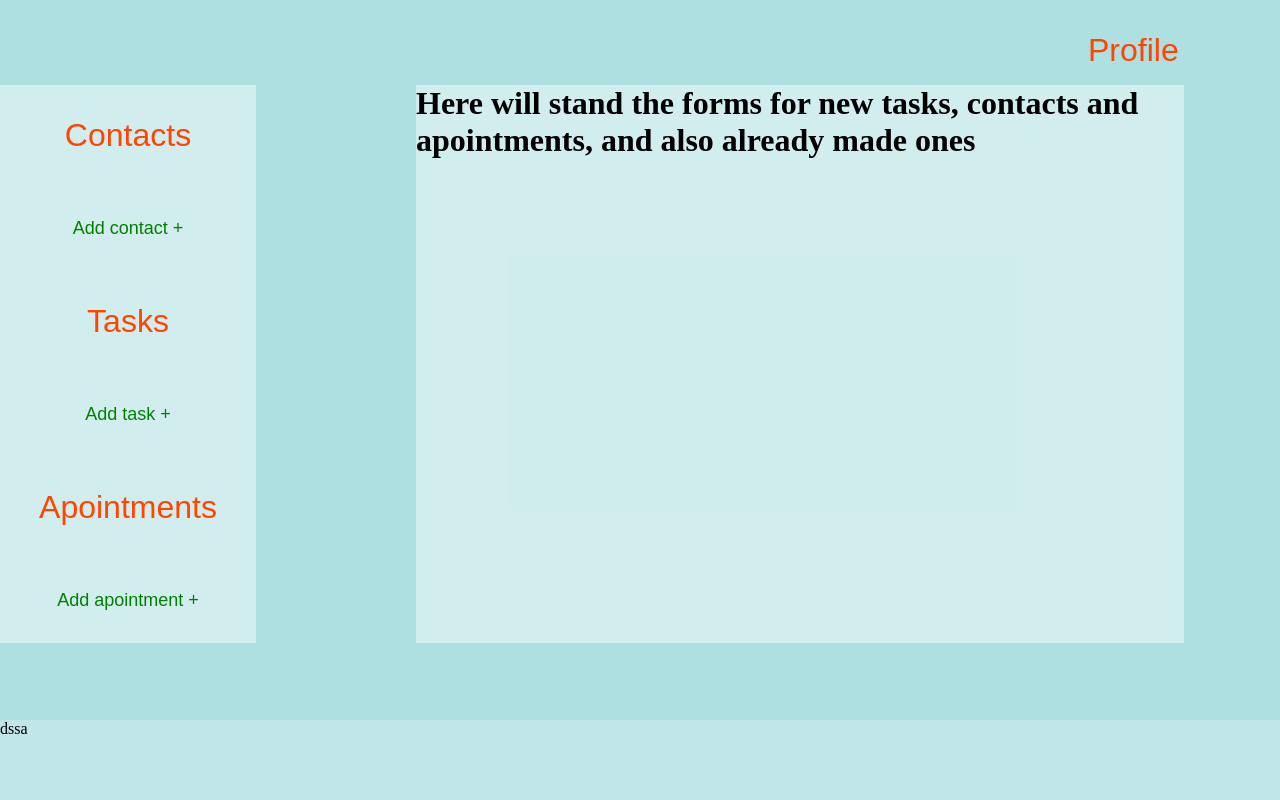
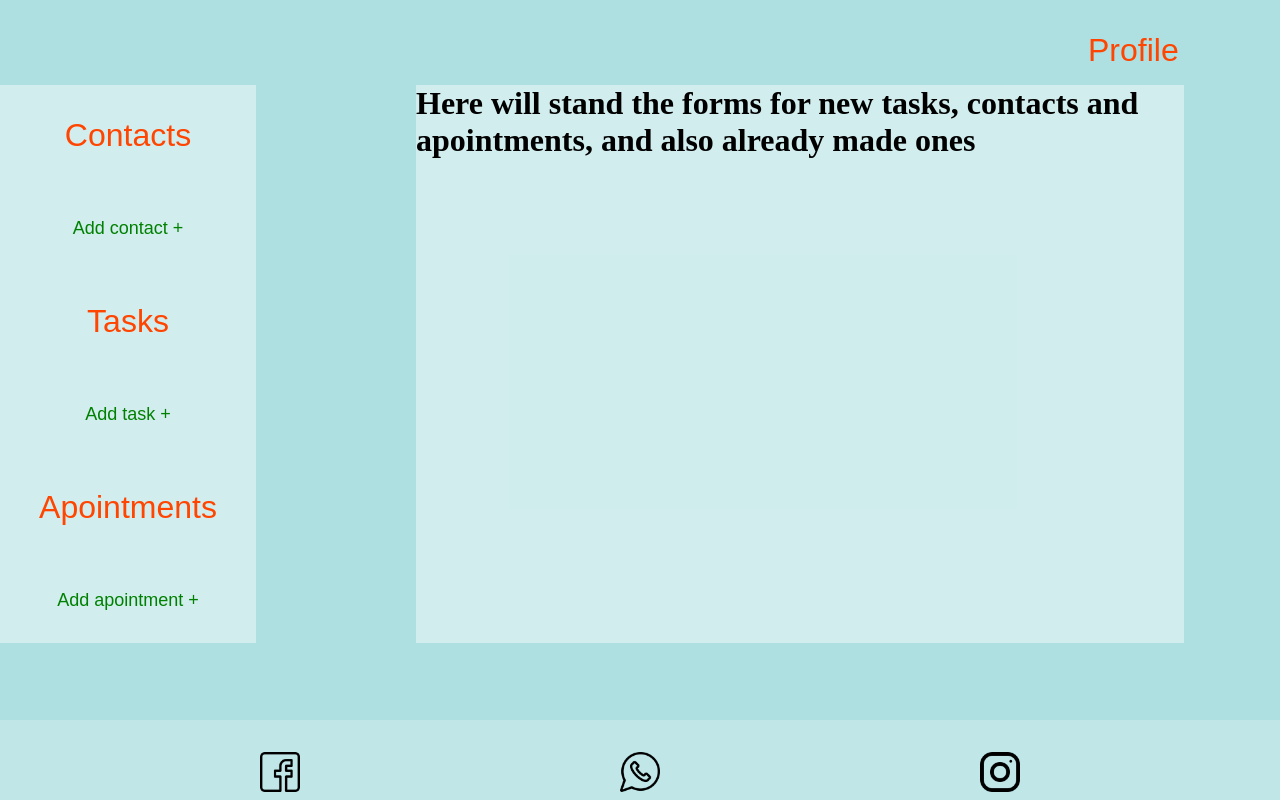
Before and after one commit to robadrian/Project-Agenda, a plain HTML site: page home.html in a window 1280 px wide. Drawn offline with Linux system fonts and the light colour scheme.

Commit message:
Layer 2 Index Style

```diff
--- a/home.html
+++ b/home.html
@@ -32,6 +32,11 @@
         </div>
     </main>
 
-    <footer>dssa</footer>
+    <footer>
+        <img src="./facebook.png" alt="" width="40px" height="40px">
+        <img src="./whatsapp.png" alt="" width="40px" height="40px">
+        <img src="./instagram.png" alt="" width="40px" height="40px">
+
+    </footer>
 </body>
 </html>
--- a/homeStyle.css
+++ b/homeStyle.css
@@ -73,8 +73,16 @@ main {
 
 footer {
     position: fixed;
+    display: flex;
+    justify-content: center;
     bottom: 0;
     width: 100%;
     height:5em;
     background-color: rgba(255, 255, 255, 0.223);
 }
+
+footer img {
+    margin-left: 10em;
+    margin-right: 10em;
+    margin-top: 2em;
+}
```
Also changed, not shown: style.css (+14 -0 lines), facebook.png (added), instagram.png (added), whatsapp.png (added).
